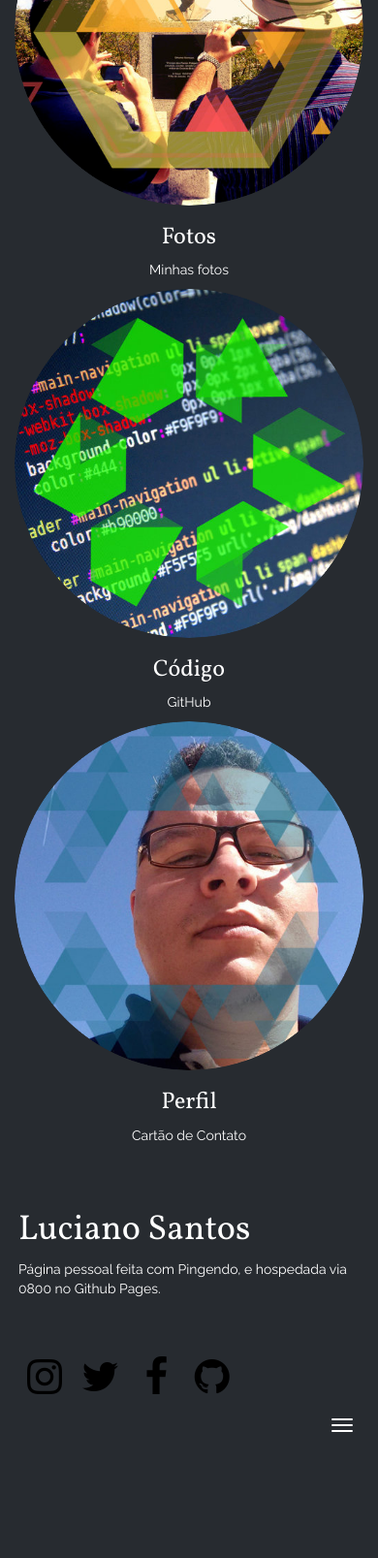
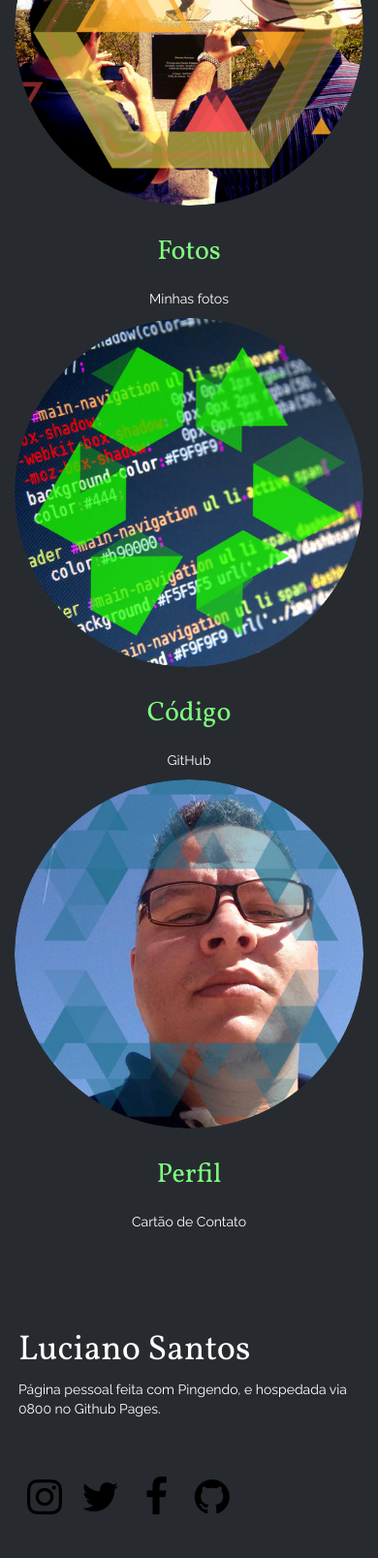
Before and after one commit to lucianosds/lucianosds.github.io, a plain HTML site: page index.html in a window 390 px wide. Shown: the part 1102-2709 px from the top of the page at 97% size. Drawn offline with nearby package versions, Linux system fonts and the light colour scheme.

Commit message:
Atualizada  a index

```diff
--- a/index.html
+++ b/index.html
@@ -24,10 +24,10 @@
                     <div class="collapse navbar-collapse" id="navbar-ex-collapse">
                         <ul class="nav navbar-nav navbar-right">
                             <li class="home-active" id="head-menu">
-                                <a href="http://lucianosds.github.io" target=_self>Home</a>
+                                <a href="http://lucianosds.github.io" target="_self">Home</a>
                             </li>
                             <li id="menu-head" class="contato">
-                                <a href="http://about.me/luciano_santos" target=_blank>Contato</a>
+                                <a href="http://about.me/luciano_santos" target="_blank">Contato</a>
                             </li>
                         </ul>
                     </div>
@@ -57,52 +57,32 @@
                     <div class="col-md-4">
 			<a href="https://instagr.am/lucianosds">
 			<img src="imgs/photo.png" class="center-block img-circle img-responsive" id="photo"></a>
-                        <h3 class="text-center">Fotos</h3>
+                        <h3 class="text-center body-h1" id="h1">Fotos</h3>
                         <p class="text-center">Minhas fotos</p>
                     </div>
                     <div class="col-md-4">
 			<a href="https://lucianosds.github.io">
                         <img src="imgs/code.png" class="center-block img-circle img-responsive"></a>
-                        <h3 class="text-center">Código</h3>
+                        <h3 class="text-center body-h1" id="h1">Código</h3>
                         <p class="text-center">GitHub</p>
                     </div>
                     <div class="col-md-4">
                         <a href="https://about.me/luciano-santos">
 			<img src="imgs/profile.png" class="center-block img-circle img-responsive"></a>
-                        <h3 class="text-center">Perfil</h3>
+                        <h3 class="text-center body-h1" id="h1">Perfil</h3>
                         <p class="text-center">Cartão de Contato</p>
                     </div>
                 </div>
             </div>
         </div>
-        <footer class="footer section" id="footer"> <div class="container"> <div class="row"> <div class="col-sm-6"> <h1>Luciano Santos</h1> <p contenteditable="true">Página pessoal feita com Pingendo, e hospedada via 0800 no Github Pages.</p></div>
+
+        <div class="section">
+            <footer class="footer section" id="footer"> <div class="container"> <div class="row"> <div class="col-sm-6"> <h1>Luciano Santos</h1> <p>Página pessoal feita com Pingendo, e hospedada via 0800 no Github Pages.</p></div>
 	<div class="col-sm-6"> <p class="text-info text-right"> <br><br></p>
 		<div class="row"> <div class="col-md-12 hidden-lg hidden-md hidden-sm text-left"> <a href="http://instagr.am/lucianosds"><i class="fa fa-3x fa-fw fa-instagram text-inverse"></i></a> <a href="http://twitter.com/lucianosds"><i class="fa fa-3x fa-fw fa-twitter text-inverse"></i></a> <a href="http://facebook.com/lucianosds"><i class="fa fa-3x fa-fw fa-facebook text-inverse"></i></a> <a href="http://lucianosds.github.io"><i class="fa fa-3x fa-fw fa-github text-inverse"></i></a> </div></div>
-		<div class="row"> <div class="col-md-12 hidden-xs text-right"> <a href="http://instagr.am/lucianosds" class="footer"><i class="fa fa-3x fa-fw fa-instagram text-success"></i></a> <a href="http://twitter.com/lucianosds"><i class="fa fa-3x fa-fw fa-twitter text-success"></i></a> <a href="http://facebook.com/lucianosds"><i class="fa fa-3x fa-facebook fa-fw text-success"></i></a> <a href="http://lucianosds.github.io"><i class="fa fa-3x fa-fw fa-github text-success"></i></a> </div></div></div></div></div></footer><div class="cover">
-            <div class="navbar navbar-default">
-                <div class="container">
-                    <div class="navbar-header">
-                        <button type="button" class="navbar-toggle" data-toggle="collapse" data-target="#navbar-ex-collapse">
-                            <span class="sr-only">Toggle navigation</span>
-                            <span class="icon-bar"></span>
-                            <span class="icon-bar"></span>
-                            <span class="icon-bar"></span>
-                        </button>
-                    </div>
-                    <div class="collapse navbar-collapse" id="navbar-ex-collapse">
-                        <ul class="nav navbar-nav navbar-right"></ul>
-                    </div>
-                </div>
-            </div>
-            <div class="cover-image"></div>
-        </div>
-        <div class="section">
-            <div class="container">
-                <div class="row">
-                    <div class="col-md-12"></div>
-                </div>
-            </div>
+		<div class="row"> <div class="col-md-12 hidden-xs text-right"> <a href="http://instagr.am/lucianosds" class="footer"><i class="fa fa-3x fa-fw fa-instagram text-success"></i></a> <a href="http://twitter.com/lucianosds"><i class="fa fa-3x fa-fw fa-twitter text-success"></i></a> <a href="http://facebook.com/lucianosds"><i class="fa fa-3x fa-facebook fa-fw text-success"></i></a> <a href="http://lucianosds.github.io"><i class="fa fa-3x fa-fw fa-github text-success"></i></a> </div></div></div></div></div></footer>
         </div>
 
 
+
 </body></html>
--- a/main.less
+++ b/main.less
@@ -748,3 +748,11 @@ monospace;
   border-radius: 0;
   color: white;
 }
+
+.body-h1 {
+  font-size: 28;
+  font-weigth: 400;
+  color: #80ff80;
+  text-shadow: 2;
+  line-height: 2;
+}
```
Also changed, not shown: main.css.
